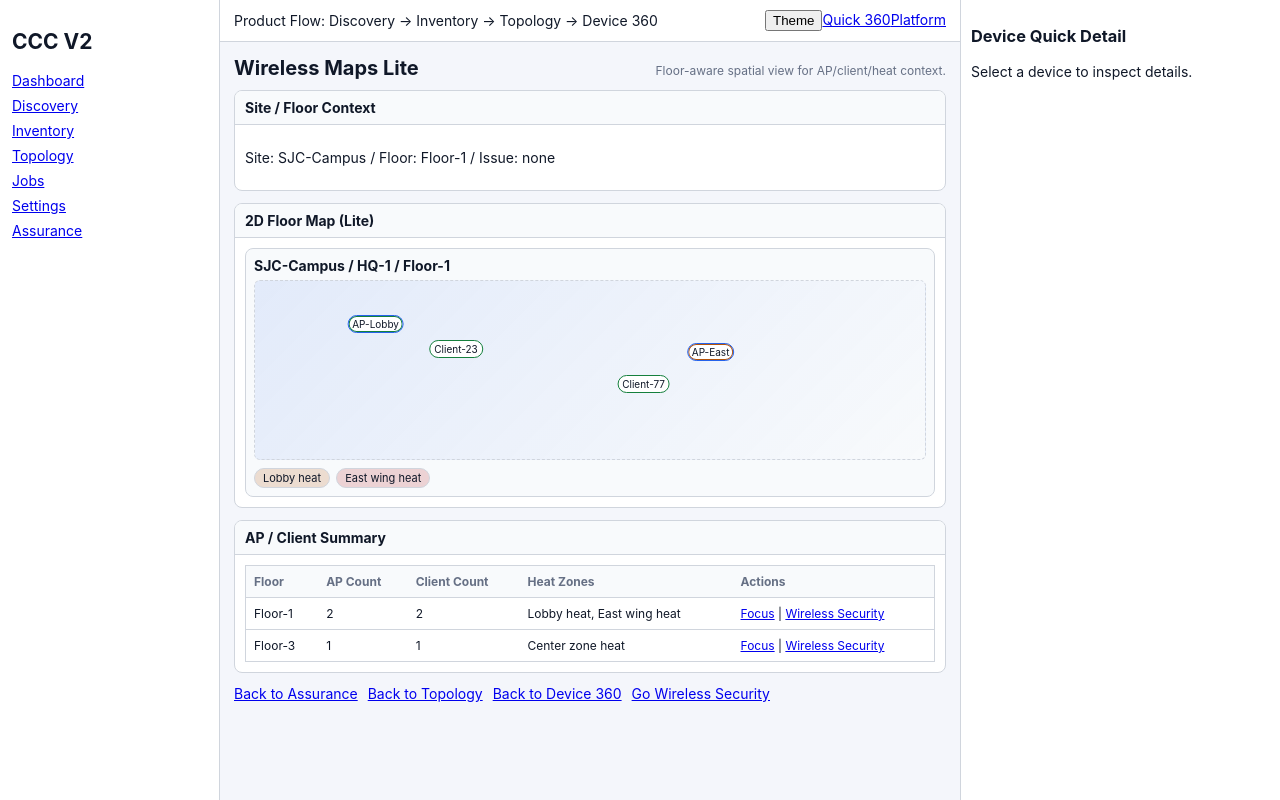
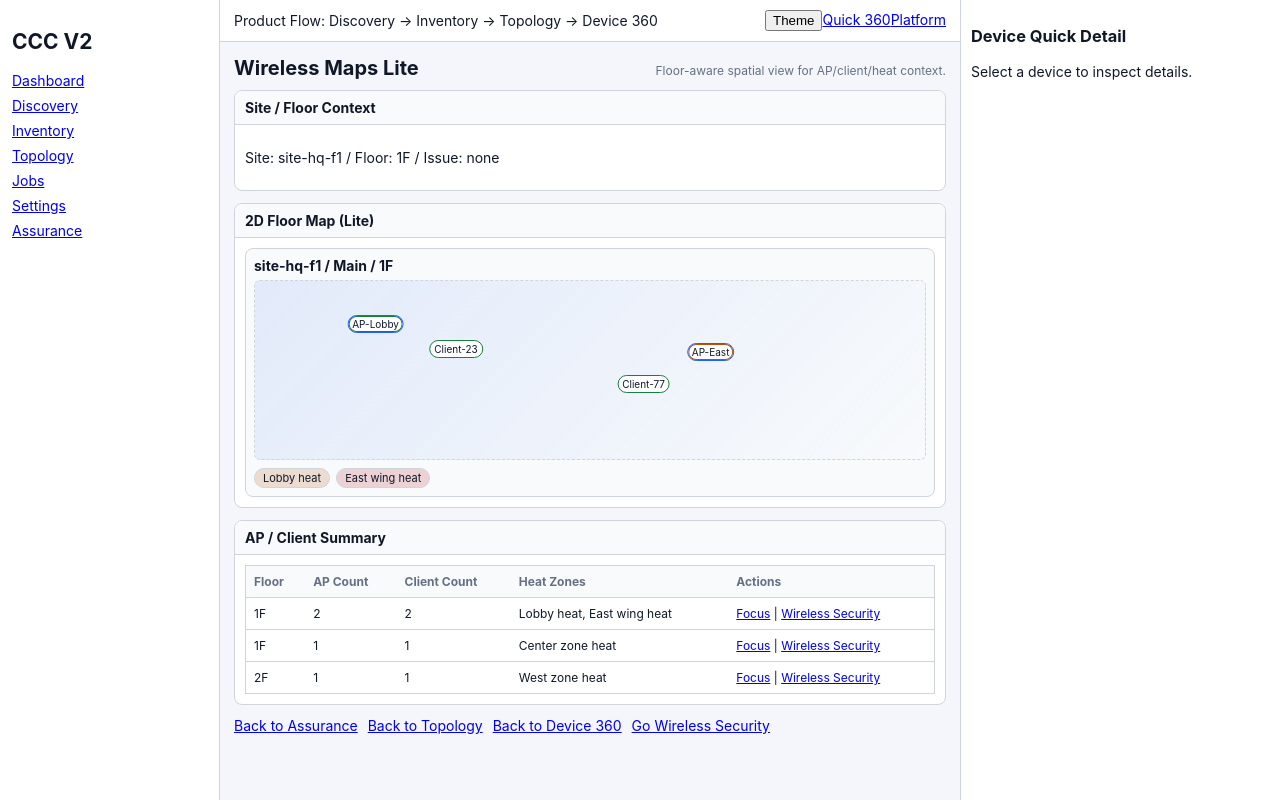
Before and after one commit to Keith0923/CCCv2, a React (Vite) app: page /wireless/maps in a window 1280 px wide. Built offline with nearby package versions, Linux system fonts and the light colour scheme.

Commit message:
Align wireless seed site IDs with core site model (#17)

```diff
--- a/src/features/wireless/seed.ts
+++ b/src/features/wireless/seed.ts
@@ -21,9 +21,9 @@ export interface WirelessSecurityEventLite {
 export const floorMapSeed: FloorMapLite[] = [
   {
     id: 'map-1',
-    siteId: 'SJC-Campus',
-    building: 'HQ-1',
-    floor: 'Floor-1',
+    siteId: 'site-hq-f1',
+    building: 'Main',
+    floor: '1F',
     aps: [
       { id: 'ap-1', label: 'AP-Lobby', x: 18, y: 24, health: 'healthy' },
       { id: 'ap-2', label: 'AP-East', x: 68, y: 40, health: 'warning' }
@@ -39,9 +39,9 @@ export const floorMapSeed: FloorMapLite[] = [
   },
   {
     id: 'map-2',
-    siteId: 'NYC-Branch',
-    building: 'BR-1',
-    floor: 'Floor-3',
+    siteId: 'site-br1-f1',
+    building: 'Office',
+    floor: '1F',
     aps: [
       { id: 'ap-3', label: 'AP-Core', x: 35, y: 30, health: 'healthy' }
     ],
@@ -51,12 +51,28 @@ export const floorMapSeed: FloorMapLite[] = [
     zones: [
       { id: 'z-3', label: 'Center zone heat', intensity: 'low' }
     ]
+  },
+  {
+    id: 'map-3',
+    siteId: 'site-hq-f2',
+    building: 'Main',
+    floor: '2F',
+    aps: [
+      { id: 'ap-4', label: 'AP-HQ2-West', x: 42, y: 34, health: 'healthy' }
+    ],
+    clients: [
+      { id: 'cl-4', label: 'Client-88', x: 56, y: 48 }
+    ],
+    zones: [
+      { id: 'z-4', label: 'West zone heat', intensity: 'medium' }
+    ]
   }
 ];
 
 export const wirelessSecuritySeed: WirelessSecurityEventLite[] = [
-  { id: 'ws-1', siteId: 'SJC-Campus', floor: 'Floor-1', category: 'rogue', severity: 'high', summary: 'Unknown AP beacon detected near east wing.', relatedAp: 'AP-East' },
-  { id: 'ws-2', siteId: 'SJC-Campus', floor: 'Floor-1', category: 'contained', severity: 'medium', summary: 'Rogue client containment active on AP-East.', relatedAp: 'AP-East' },
-  { id: 'ws-3', siteId: 'NYC-Branch', floor: 'Floor-3', category: 'monitoring', severity: 'low', summary: 'Neighbor AP fingerprint under monitoring.', relatedAp: 'AP-Core' },
-  { id: 'ws-4', siteId: 'NYC-Branch', floor: 'Floor-3', category: 'suspicious', severity: 'medium', summary: 'Suspicious SSID broadcast overlaps corp profile.', relatedAp: 'AP-Core' }
+  { id: 'ws-1', siteId: 'site-hq-f1', floor: '1F', category: 'rogue', severity: 'high', summary: 'Unknown AP beacon detected near east wing.', relatedAp: 'AP-East' },
+  { id: 'ws-2', siteId: 'site-hq-f1', floor: '1F', category: 'contained', severity: 'medium', summary: 'Rogue client containment active on AP-East.', relatedAp: 'AP-East' },
+  { id: 'ws-3', siteId: 'site-br1-f1', floor: '1F', category: 'monitoring', severity: 'low', summary: 'Neighbor AP fingerprint under monitoring.', relatedAp: 'AP-Core' },
+  { id: 'ws-4', siteId: 'site-br1-f1', floor: '1F', category: 'suspicious', severity: 'medium', summary: 'Suspicious SSID broadcast overlaps corp profile.', relatedAp: 'AP-Core' },
+  { id: 'ws-5', siteId: 'site-hq-f2', floor: '2F', category: 'monitoring', severity: 'low', summary: 'aWIPS signature update monitoring on west hall.', relatedAp: 'AP-HQ2-West' }
 ];
```
